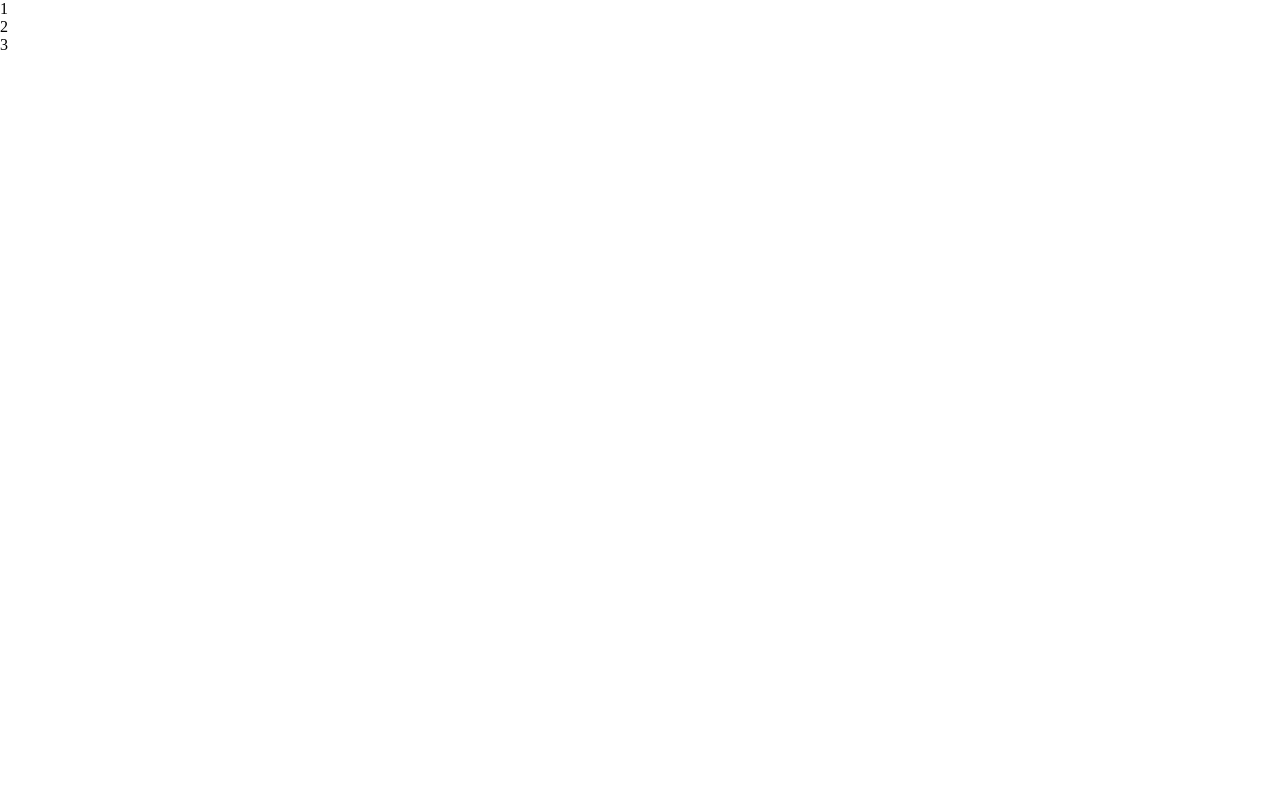
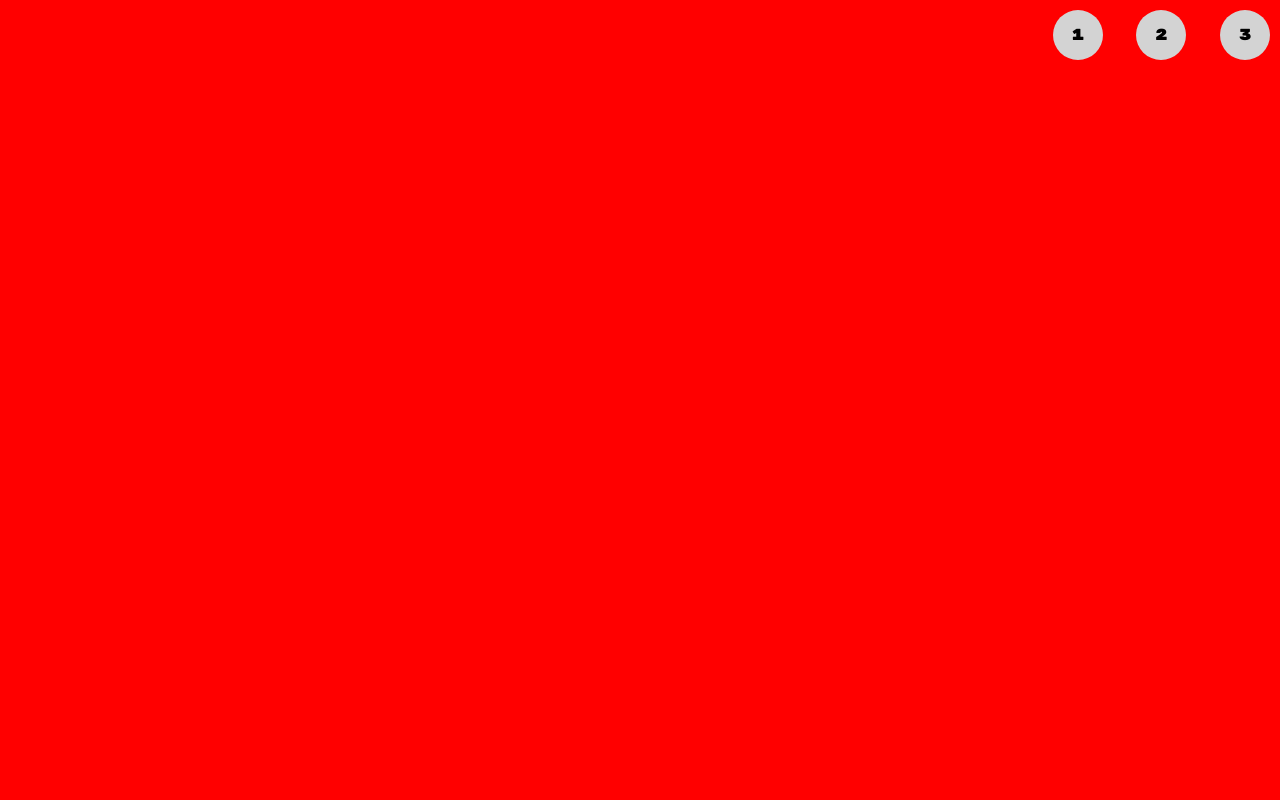
Before and after one commit to GiulianoPrimavera/htmlcss-shoes, a plain HTML site: page index.html in a window 1280 px wide. Shown: the top 800 px of the page. Drawn offline with Linux system fonts and the light colour scheme.

Commit message:
aggiunto i container principali e la nav bar in position fixed

```diff
--- a/css/style.css
+++ b/css/style.css
@@ -2,4 +2,42 @@
     padding: 0;
     margin: 0;
     box-sizing: border-box;
+    font-family: 'Rubik Mono One', sans-serif;
 }
+header nav ul{
+    list-style: none;
+    position: fixed;
+    z-index: 10;
+    top: 0;
+    right: 0;
+}
+header nav ul li{
+    display: inline;
+}
+header nav ul li a{
+    display: inline-block;
+    width: 50px;
+    height: 50px;
+    text-align: center;
+    line-height: 50px;
+    background-color: lightgray;
+    border-radius: 50%;
+    text-decoration: none;
+    color: black;
+    margin: 10px;
+}
+.container{
+    width: 100vw;
+    height: 100vh;
+    position: relative;
+}
+
+#container1{
+    background-color: red;
+}
+#container2{
+    background-color: green;
+}
+#container3{
+    background-color: yellow;
+}
--- a/index.html
+++ b/index.html
@@ -17,15 +17,15 @@
     <header>
         <nav>
             <ul>
-                <li>1</li>
-                <li>2</li>
-                <li>3</li>
+                <li><a href="#container1">1</a></li>
+                <li><a href="#container2">2</a></li>
+                <li><a href="#container3">3</a></li>
             </ul>
         </nav>
     </header>
 
     <main>
-        <div class="contaier">
+        <div id="container1" class="container">
 
             <div class="contained">
 
@@ -36,7 +36,7 @@
 
         </div>
 
-        <div class="contaier">
+        <div id="container2" class="container">
 
             <div class="contained">
 
@@ -47,7 +47,7 @@
 
         </div>
 
-        <div class="contaier">
+        <div id="container3" class="container">
 
             <div class="contained">
 
```
